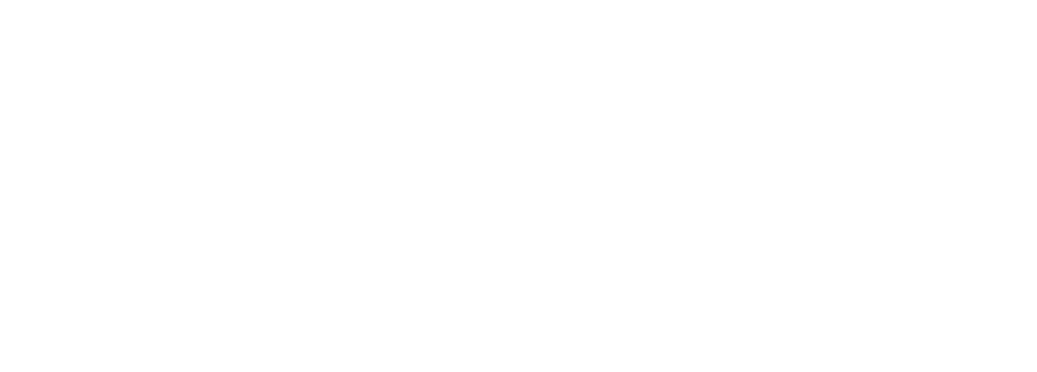
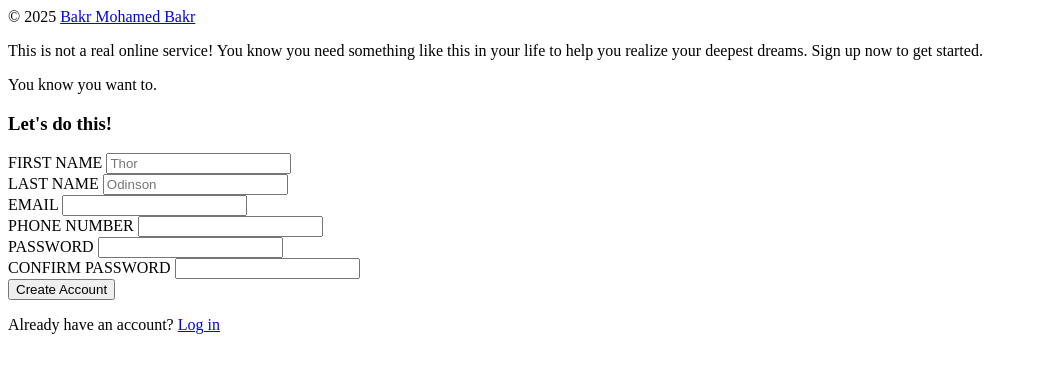
Before and after one commit to bakr2023-2024/signup-form, a plain HTML site: page index.html in a window 1280 px wide. Shown: the whole page, without its empty margins (0-1037 px from the left). Drawn offline with Linux system fonts and the light colour scheme.

Commit message:
Add form HTML Structure

```diff
--- a/index.html
+++ b/index.html
@@ -7,6 +7,79 @@
     <title>Signup form</title>
   </head>
   <body>
-
+    <div id="container">
+      <div id="left">
+        <div id="logo"></div>
+        <footer id="credits">
+          &copy; 2025
+          <a href="https://github.com/bakr2023-2024" target="_blank"
+            >Bakr Mohamed Bakr</a
+          >
+        </footer>
+      </div>
+      <div id="right">
+        <div id="info">
+          <p>
+            This is not a real online service! You know you need something like
+            this in your life to help you realize your deepest dreams. Sign up
+            now to get started.
+          </p>
+          <p>You know you want to.</p>
+        </div>
+        <form action="https://httpbin.org/post" method="post">
+          <h3>Let's do this!</h3>
+          <div id="inputs">
+            <div id="input-group">
+              <label for="firstName">FIRST NAME</label>
+              <input
+                type="text"
+                placeholder="Thor"
+                id="firstName"
+                name="firstName"
+                required
+              />
+            </div>
+            <div id="input-group">
+              <label for="lastName">LAST NAME</label>
+              <input
+                type="text"
+                placeholder="Odinson"
+                id="lastName"
+                name="lastName"
+                required
+              />
+            </div>
+            <div id="input-group">
+              <label for="email">EMAIL</label>
+              <input type="email" id="email" name="email" required />
+            </div>
+            <div id="input-group">
+              <label for="phoneNumber">PHONE NUMBER</label>
+              <input type="text" id="phoneNumber" name="phoneNumber" required />
+            </div>
+            <div id="input-group">
+              <label for="password">PASSWORD</label>
+              <input type="password" id="password" name="password" required />
+            </div>
+            <div id="input-group">
+              <label for="confirmPassword">CONFIRM PASSWORD</label>
+              <input
+                type="password"
+                id="confirmPassword"
+                name="confirmPassword"
+                required
+              />
+            </div>
+          </div>
+          <div id="controls">
+            <button type="submit">Create Account</button>
+            <p>
+              Already have an account?
+              <a href="https://www.youtube.com/watch?v=dQw4w9WgXcQ">Log in</a>
+            </p>
+          </div>
+        </form>
+      </div>
+    </div>
   </body>
 </html>
```
